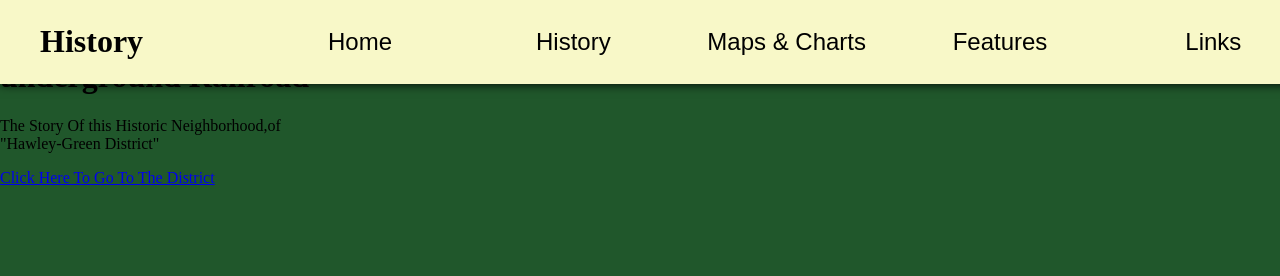
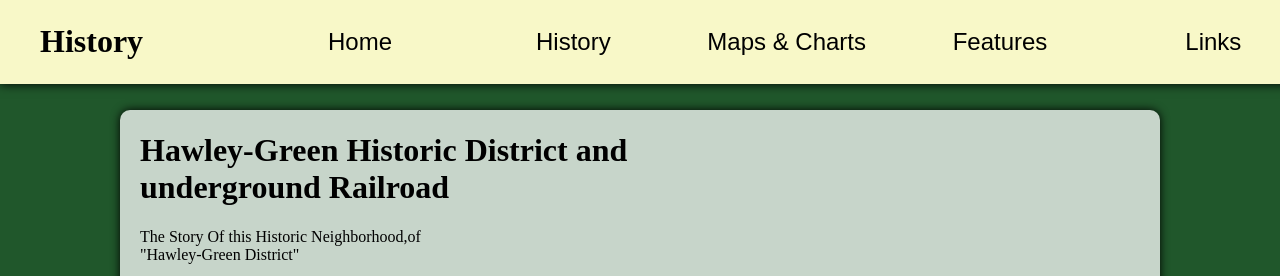
Before and after one commit to pvadala/the-Cuyler-House, a plain HTML site: page history.html in a window 1280 px wide. Shown: the top 276 px of the page. Drawn offline with Linux system fonts and the light colour scheme.

Commit message:
Weds Mod

```diff
--- a/history.html
+++ b/history.html
@@ -25,9 +25,9 @@
         </div>
 
 
-        <!-- Page-specific content goes in this div-->
 
-        <h1>Hawley-Green Histroic District and<br> underground Railroad</h1>
+        <div class="container"> <!--Parent Container-->
+            <h1>Hawley-Green Historic District and<br> underground Railroad</h1>
 
             <p>The Story Of this Historic Neighborhood,of <br> "Hawley-Green District"</p>
 
@@ -36,8 +36,6 @@
             <a href="https://www.syracuse.com/news/2014/11/ syracuse_neighborhoods_hawley-green.html">Click Here To Go To The District</a>
 
             <!--below starts the div images for each pictures on the page-->
-
-        <div class="container"> <!--Parent Container-->
 
         <div class="image-container"><!--This is the 1st child image-Container-->
         <img src="https://upload.wikimedia.org/wikipedia/commons/thumb/6/65/HawleyGreenRowhouses.JPG/800px-HawleyGreenRowhouses.JPG" width="225px height 100px"alt="Historic Hawley-Green">
```
Lines whose indentation alone changed are shown as unchanged.
